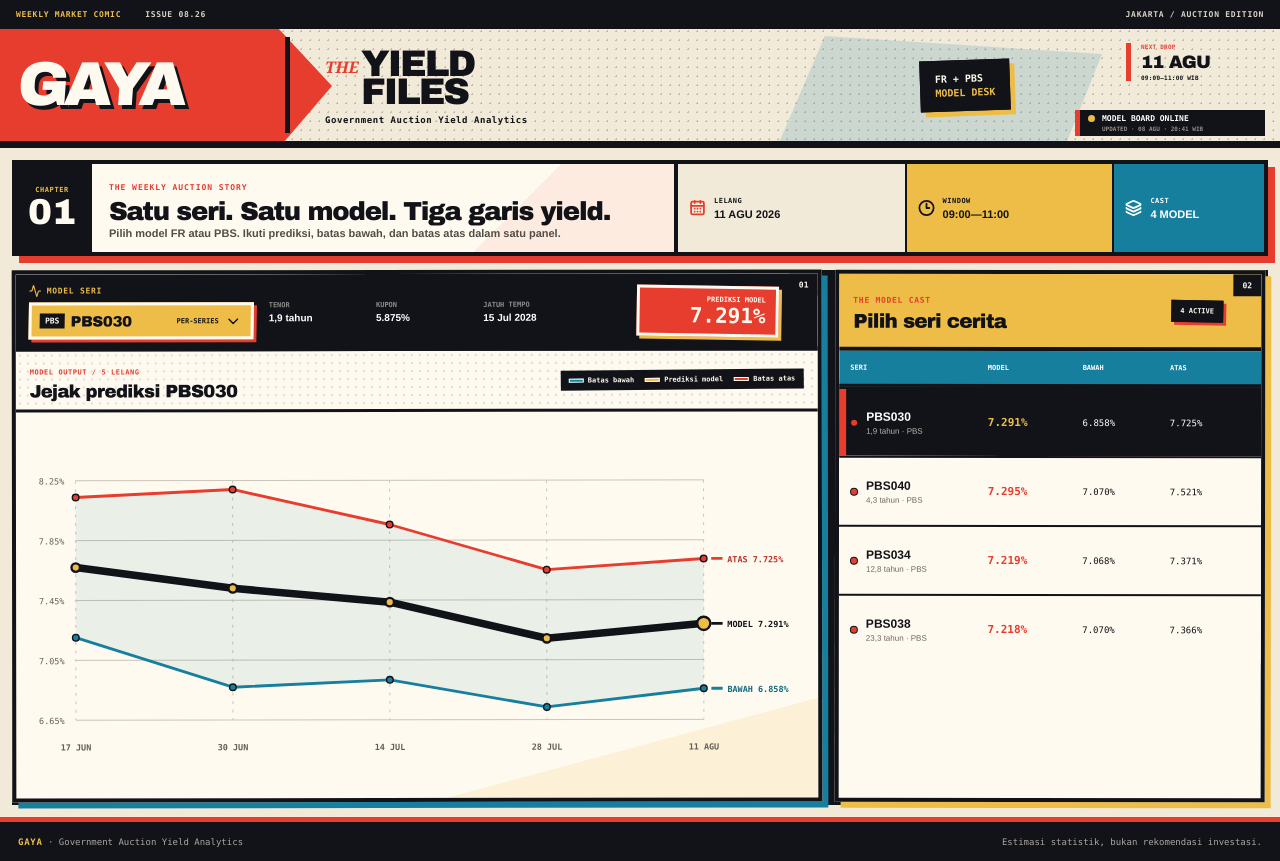
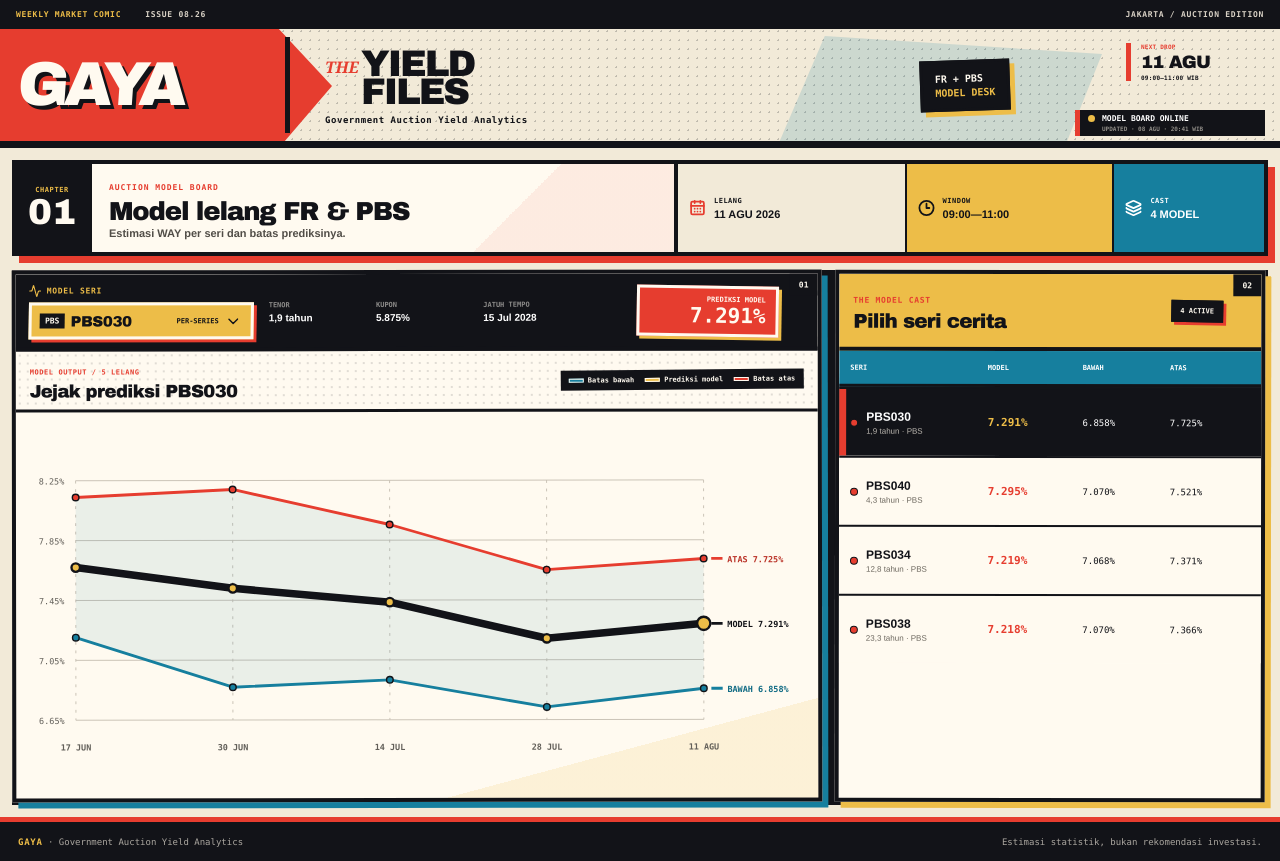
Before and after one commit to zzeiidann/GAYA, a React (Vite) app: page / in a window 1280 px wide. Built offline with nearby package versions, Linux system fonts and the light colour scheme.

Commit message:
Replace dashboard slogan with model context

```diff
--- a/src/main.tsx
+++ b/src/main.tsx
@@ -280,9 +280,9 @@ function App() {
         <section className="story-lede">
           <div className="chapter-mark"><span>CHAPTER</span><b>01</b></div>
           <div className="heading-copy">
-            <span className="eyebrow">THE WEEKLY AUCTION STORY</span>
-            <h1>Satu seri. Satu model. Tiga garis yield.</h1>
-            <p>Pilih model FR atau PBS. Ikuti prediksi, batas bawah, dan batas atas dalam satu panel.</p>
+            <span className="eyebrow">AUCTION MODEL BOARD</span>
+            <h1>Model lelang FR &amp; PBS</h1>
+            <p>Estimasi WAY per seri dan batas prediksinya.</p>
           </div>
           <div className="desk-facts">
             <article><CalendarDays /><div><span>LELANG</span><b>{fullAuctionDate(auctionDate)}</b></div></article>
```
